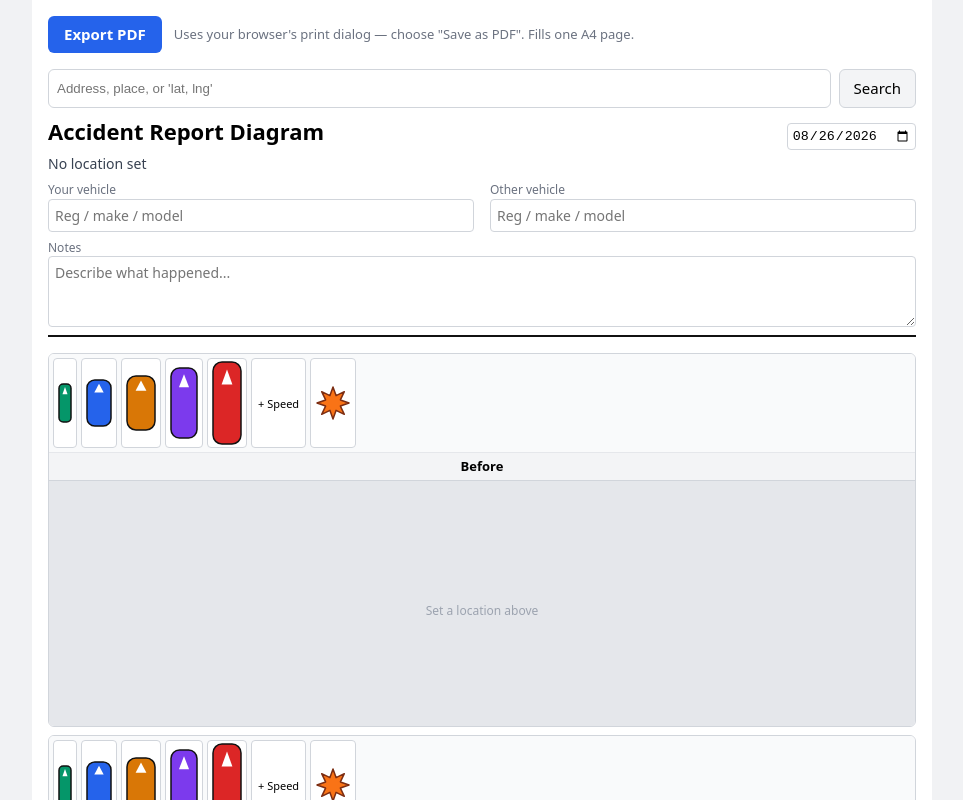
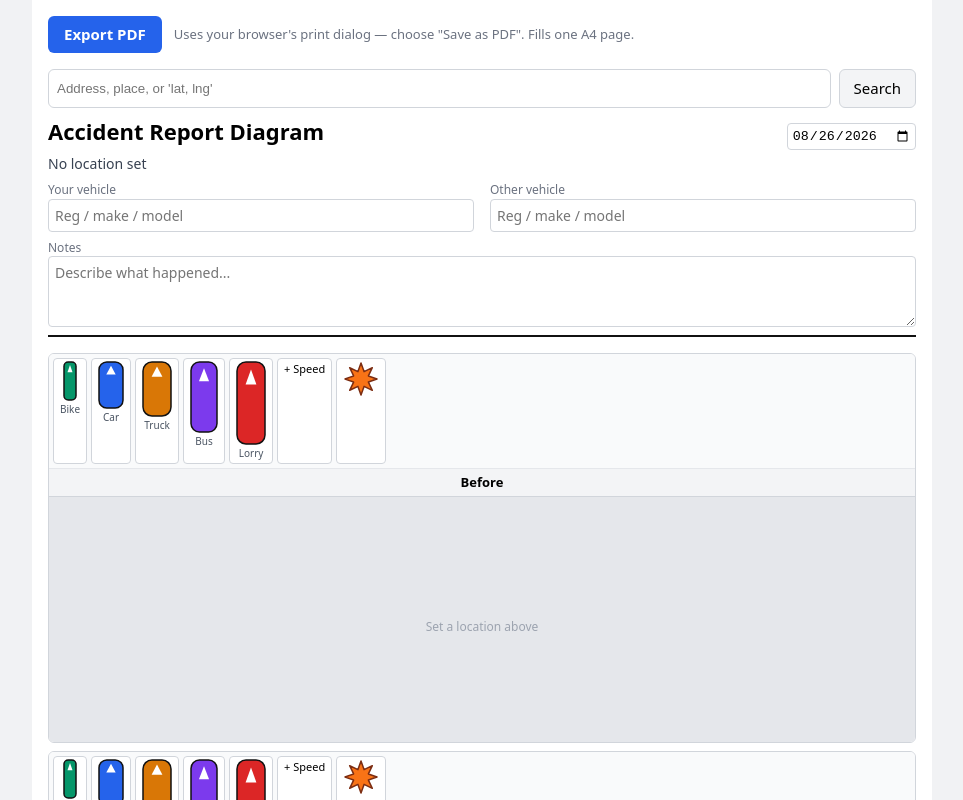
Before and after one commit to JayDubyaEey/crash-pad, a React (Vite) app: page / in a window 1280 px wide. Shown: the top 800 px of the page, without its empty margins (158-1121 px from the left). Built offline with nearby package versions, Linux system fonts and the light colour scheme.

Commit message:
fix: resolve map showing and change layout a bit

```diff
--- a/src/App.css
+++ b/src/App.css
@@ -168,9 +168,16 @@
   border: 1px solid #d1d5db;
   border-radius: 4px;
   background: #fff;
-  padding: 2px 4px;
+  padding: 2px 6px 3px;
   display: flex;
+  flex-direction: column;
   align-items: center;
+  gap: 1px;
+}
+
+.panel-toolbar button span {
+  font-size: 10px;
+  color: #4b5563;
 }
 
 .add-sign-btn {
--- a/src/components/LocationPicker.jsx
+++ b/src/components/LocationPicker.jsx
@@ -69,7 +69,7 @@ export function LocationPicker({ location, onLocationChange }) {
       {location && (
         <>
           <p className="hint">Click the map to fine-tune the pin.</p>
-          <MapContainer center={[location.lat, location.lng]} zoom={17} style={{ height: 260 }}>
+          <MapContainer center={[location.lat, location.lng]} zoom={20} style={{ height: 260 }}>
             <TileLayer
               attribution='&copy; <a href="https://www.openstreetmap.org/copyright">OpenStreetMap</a> contributors'
               url="https://{s}.tile.openstreetmap.org/{z}/{x}/{y}.png"
--- a/src/components/StoryboardPanel.jsx
+++ b/src/components/StoryboardPanel.jsx
@@ -6,7 +6,7 @@ import { RecenterMap } from './RecenterMap'
 import { VEHICLE_TYPES, VehicleIcon, ImpactIcon } from './icons/VehicleIcon'
 import { markerIcon } from '../lib/leafletIcon'
 
-const ZOOM = 18
+const ZOOM = 20
 
 let nextId = 1
 const makeId = () => `item-${nextId++}-${Date.now()}`
@@ -45,6 +45,7 @@ export function StoryboardPanel({ title, location, items, onItemsChange }) {
         {VEHICLE_TYPES.map((v) => (
           <button key={v.type} type="button" title={`Add ${v.label}`} onClick={() => addVehicle(v.type)}>
             <VehicleIcon type={v.type} />
+            <span>{v.label}</span>
           </button>
         ))}
         <button type="button" className="add-sign-btn" onClick={addSign}>
```
